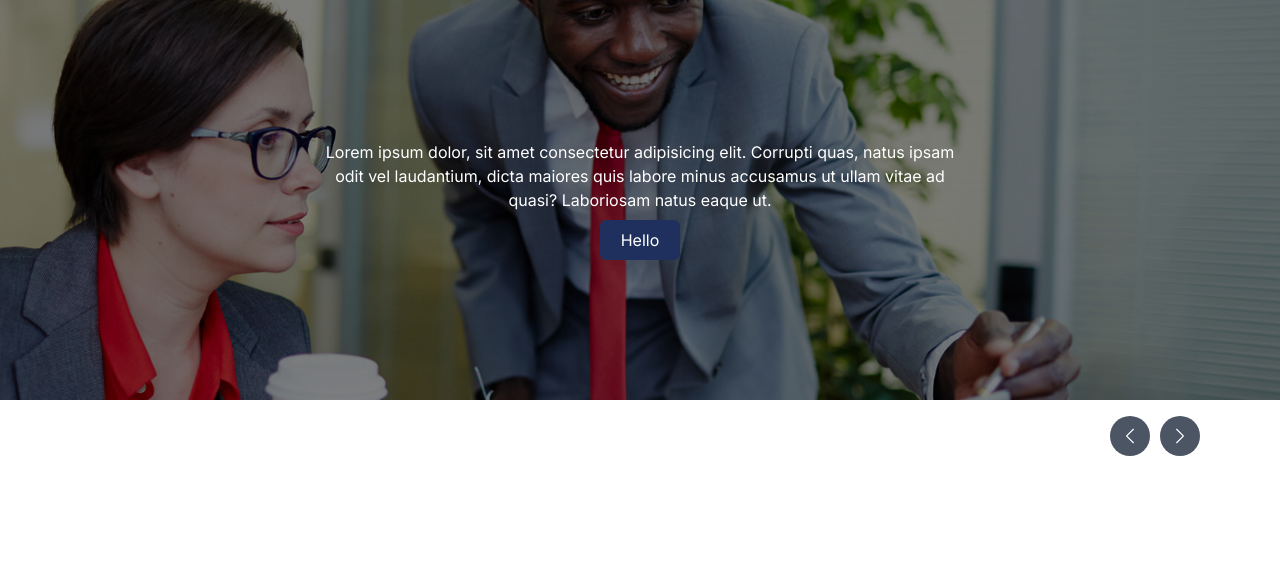
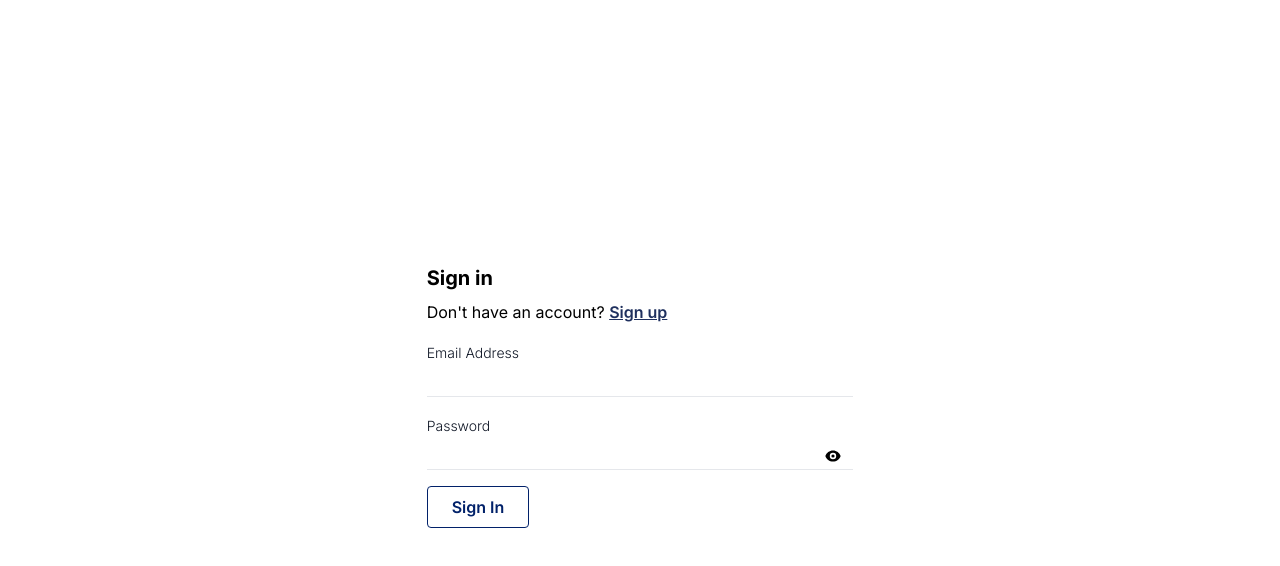
Before and after one commit to MohammadNasir520/Trust_Bank_Frontend, a Next.js app: page / in a window 1280 px wide. Shown: the top 566 px of the page. Built offline with nearby package versions, Linux system fonts and the light colour scheme; grey boxes are pictures that could not be loaded.

Commit message:
[DONE] signin and signup with reusable input and button

```diff
--- a/package.json
+++ b/package.json
@@ -11,6 +11,7 @@
   "dependencies": {
     "@reduxjs/toolkit": "^2.0.1",
     "axios": "^1.6.5",
+    "clsx": "^2.1.0",
     "jwt-decode": "^4.0.0",
     "next": "14.0.1",
     "react": "^18",
--- a/src/app/page.tsx
+++ b/src/app/page.tsx
@@ -4,11 +4,13 @@ import "slick-carousel/slick/slick.css";
 import "slick-carousel/slick/slick-theme.css";
 
 import SliderCarousel from "../components/UI/slider/Slider";
+import AuthUI from "@/components/UI/AuthUI/page";
 
 export default function Home() {
   return (
     <>
-      <SliderCarousel></SliderCarousel>
+      {/* <SliderCarousel></SliderCarousel> */}
+      <AuthUI />
     </>
   );
 }
--- /dev/null
+++ b/src/components/Common/Button.tsx
@@ -0,0 +1,43 @@
+"use client";
+import clsx from "clsx";
+
+interface ButtonProps {
+  type?: "button" | "submit" | "reset" | undefined;
+  fullWidth?: boolean;
+  children?: React.ReactNode;
+  onClick?: () => void;
+  disabled?: boolean;
+}
+
+const Button: React.FC<ButtonProps> = ({
+  type,
+  children,
+  onClick,
+  disabled,
+  fullWidth,
+}) => {
+  return (
+    <button
+      type={type}
+      onClick={onClick}
+      disabled={disabled}
+      className={clsx(
+        `bg-transparent
+        hover:bg-[#012169]
+        text-[#012169]
+        font-semibold
+        hover:text-white
+        py-2 px-6 border
+        border-[#012169]
+        hover:border-transparent
+        rounded
+      `,
+        fullWidth && "w-full"
+      )}
+    >
+      {children}
+    </button>
+  );
+};
+
+export default Button;
--- /dev/null
+++ b/src/components/UI/AuthUI/input/Input.tsx
@@ -0,0 +1,65 @@
+"use client";
+
+import clsx from "clsx";
+import { FieldErrors, FieldValues, UseFormRegister } from "react-hook-form";
+
+interface InputProps {
+  label: string;
+  id: string;
+  type?: string;
+  required?: boolean;
+  //   register: UseFormRegister<FieldValues>;
+  //   errors: FieldErrors;
+  disabled?: boolean;
+}
+
+const Input: React.FC<InputProps> = ({
+  label,
+  id,
+  type,
+  required,
+  //   register,
+  //   errors,
+  disabled,
+}) => {
+  return (
+    <div className="w-full my-4">
+      <label
+        className="
+            text-sm
+            text-gray-900
+            font-light
+        "
+        htmlFor={id}
+      >
+        {label}
+      </label>
+      <input
+        id={id}
+        type={type}
+        autoComplete={id}
+        className={clsx(
+          `
+        form-input
+        w-full
+        border-0
+        border-b
+        py-1
+        px-2
+        text-gray-900
+        sm:text-sm
+        sm:leading-6
+        placeholder:text-gray-400
+        focus:outline-none
+        bg-transparent
+        appearance-none
+    `
+          // errors[id] && "focus:ring-rose-500",
+          // disabled && "opacity-50 cursor-default"
+        )}
+      />
+    </div>
+  );
+};
+
+export default Input;
--- /dev/null
+++ b/src/components/UI/AuthUI/page.tsx
@@ -0,0 +1,50 @@
+import { useState } from "react";
+import { HiEye, HiEyeOff } from "react-icons/hi";
+import Button from "@/components/Common/Button";
+import SIgnUp from "./signup/SignUp";
+import SignIn from "./signin/SignIn";
+
+const AuthUI = () => {
+  const [variant, setVariant] = useState("LOGIN");
+  const [showPassword, setShowPassword] = useState(false);
+  const [isLoading, setIsLoading] = useState(false);
+
+  const toggleVariant = () => {
+    setVariant((prevVariant) =>
+      prevVariant === "LOGIN" ? "REGISTER" : "LOGIN"
+    );
+  };
+
+  const togglePasswordVisibility = () => {
+    setShowPassword((prevShowPassword) => !prevShowPassword);
+  };
+  return (
+    <div className="w-full h-screen flex flex-col gap-1 items-center justify-center">
+      <div className="sm:w-1/2 md:w-1/3">
+        <div className="text-base lg:text-xl md:text-lg font-bold">
+          {variant === "LOGIN" ? "Sign in" : "Create an account"}
+        </div>
+        <div className="text-base my-2">
+          {variant === "LOGIN"
+            ? "Don't have an account?"
+            : "Already have an account?"}{" "}
+          <span
+            onClick={toggleVariant}
+            className="text-[#1F305E] font-semibold underline cursor-pointer"
+          >
+            {variant === "LOGIN" ? "Sign up" : "Sign in"}
+          </span>
+        </div>
+
+        {/* Form start here  */}
+        {variant === "LOGIN" ? (
+          <SignIn variant="LOGIN" />
+        ) : (
+          <SIgnUp variant="REGISTER" />
+        )}
+      </div>
+    </div>
+  );
+};
+
+export default AuthUI;
--- /dev/null
+++ b/src/components/UI/AuthUI/signin/SignIn.tsx
@@ -0,0 +1,55 @@
+import { useState } from "react";
+import { HiEye, HiEyeOff } from "react-icons/hi";
+import Button from "@/components/Common/Button";
+import Input from "../input/Input";
+
+interface AuthVariable {
+  variant: "LOGIN" | "REGISTER";
+}
+
+const SignIn = ({ variant }: AuthVariable) => {
+  const [showPassword, setShowPassword] = useState(false);
+  const [isLoading, setIsLoading] = useState(false);
+
+  const togglePasswordVisibility = () => {
+    setShowPassword((prevShowPassword) => !prevShowPassword);
+  };
+
+  return (
+    <form className="my-2">
+      <Input
+        id="email"
+        label="Email Address"
+        type="email"
+        // register={register}
+        // errors={errors}
+        disabled={isLoading}
+      />
+      <div className="relative">
+        <Input
+          id="password"
+          label="Password"
+          type={showPassword ? "text" : "password"}
+          // register={register}
+          // errors={errors}
+          disabled={isLoading}
+        />
+        <button
+          type="button"
+          className="absolute top-3/4 right-3 transform -translate-y-1/2 focus:outline-none"
+          onClick={togglePasswordVisibility}
+        >
+          {showPassword ? <HiEyeOff /> : <HiEye />}
+        </button>
+      </div>
+
+      <div>
+        <Button disabled={isLoading} type="submit">
+          {variant === "LOGIN" ? "Sign In" : "Sign Up"}
+        </Button>
+      </div>
+    </form>
+  );
+};
+
+export default SignIn;
--- /dev/null
+++ b/src/components/UI/AuthUI/signup/SignUp.tsx
@@ -0,0 +1,63 @@
+import { useState } from "react";
+import { HiEye, HiEyeOff } from "react-icons/hi";
+import Button from "@/components/Common/Button";
+import Input from "../input/Input";
+
+interface AuthVariable {
+  variant: "LOGIN" | "REGISTER";
+}
+
+const SIgnUp = ({ variant }: AuthVariable) => {
+  const [showPassword, setShowPassword] = useState(false);
+  const [isLoading, setIsLoading] = useState(false);
+
+  const togglePasswordVisibility = () => {
+    setShowPassword((prevShowPassword) => !prevShowPassword);
+  };
+
+  return (
+    <form className="my-2">
+      <Input
+        id="name"
+        label="Username"
+        type="name"
+        // register={register}
+        // errors={errors}
+        disabled={isLoading}
+      />
+      <Input
+        id="email"
+        label="Email Address"
+        type="email"
+        // register={register}
+        // errors={errors}
+        disabled={isLoading}
+      />
+      <div className="relative">
+        <Input
+          id="password"
+          label="Password"
+          type={showPassword ? "text" : "password"}
+          // register={register}
+          // errors={errors}
+          disabled={isLoading}
+        />
+        <button
+          type="button"
+          className="absolute top-3/4 right-3 transform -translate-y-1/2 focus:outline-none"
+          onClick={togglePasswordVisibility}
+        >
+          {showPassword ? <HiEyeOff /> : <HiEye />}
+        </button>
+      </div>
+
+      <div>
+        <Button disabled={isLoading} type="submit">
+          {variant === "LOGIN" ? "Sign In" : "Sign Up"}
+        </Button>
+      </div>
+    </form>
+  );
+};
+
+export default SIgnUp;
```
Also changed, not shown: 1 other file (tests, documents, lock files or other folders).
